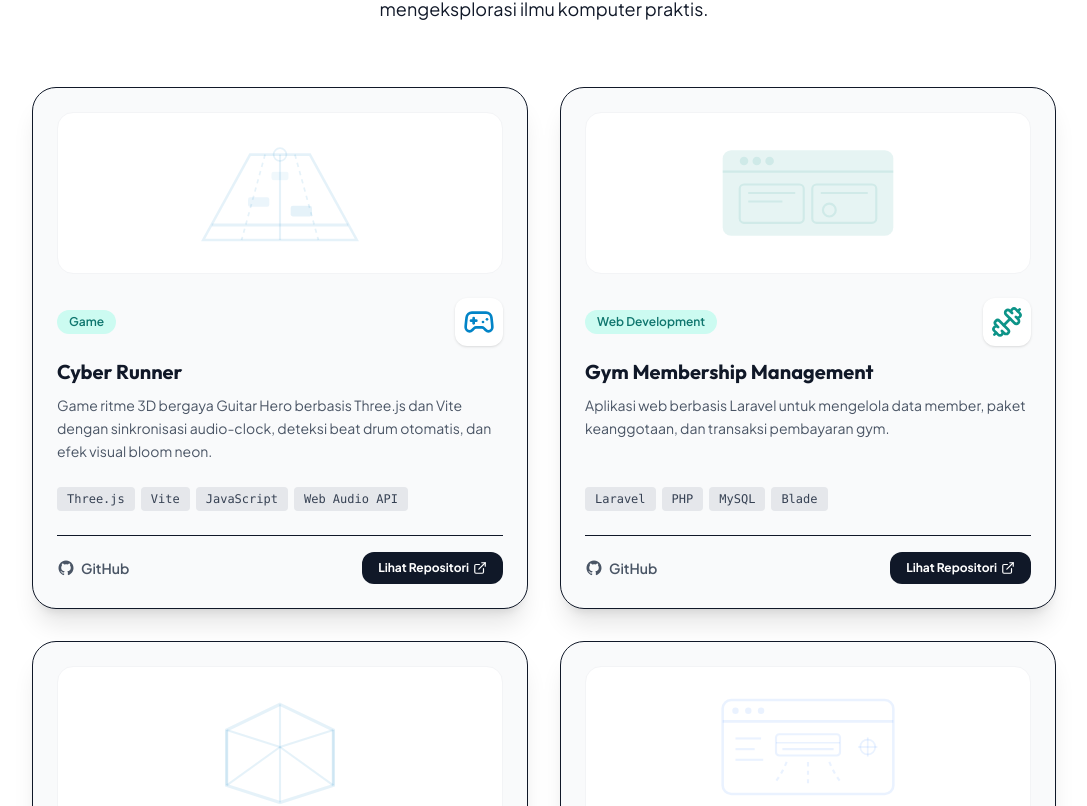
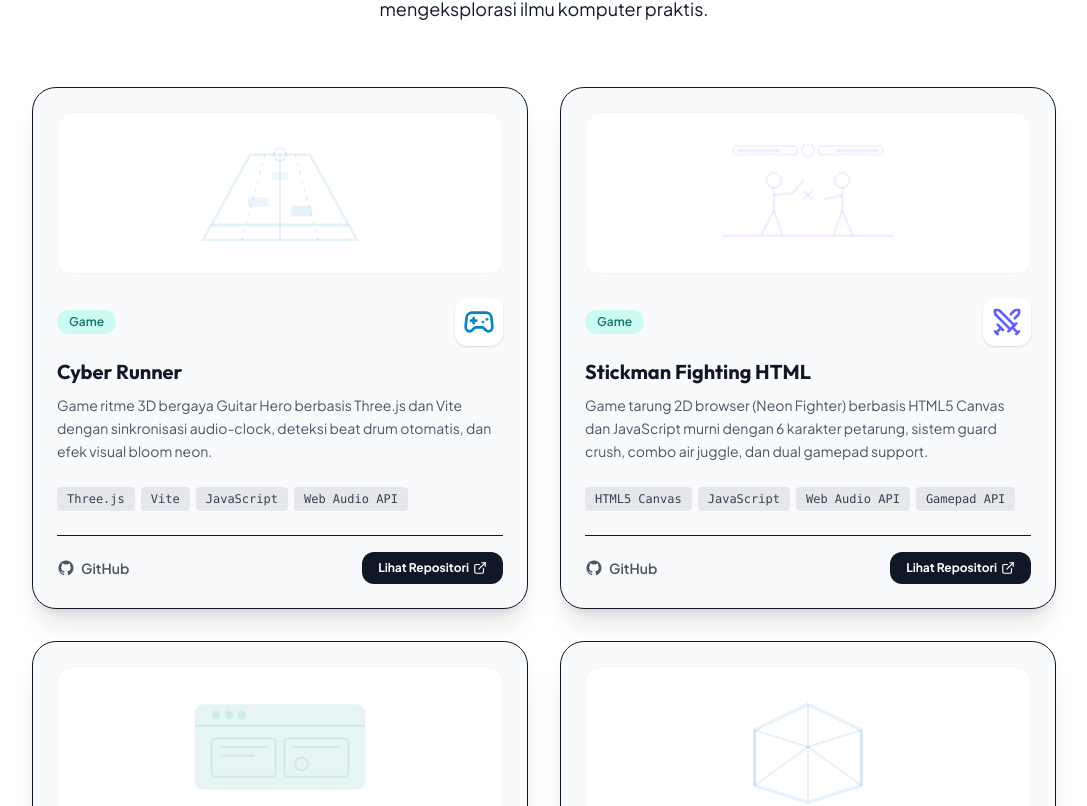
Before and after one commit to RiffaYP/portfolio-riffa, a React (Vite) app: page / in a window 1280 px wide. Shown: the part 2994-3800 px from the top of the page, without its empty margins (96-1183 px from the left). Built offline with nearby package versions, Linux system fonts and the light colour scheme.

Commit message:
feat: add Stickman Fighting HTML 2D game project

```diff
--- a/src/components/Projects.jsx
+++ b/src/components/Projects.jsx
@@ -1,4 +1,4 @@
-import { ExternalLink, Dumbbell, Joystick, Wind, BookOpen, Users, Video, Gamepad2 } from 'lucide-react';
+import { ExternalLink, Dumbbell, Joystick, Wind, BookOpen, Users, Video, Gamepad2, Swords } from 'lucide-react';
 
 export default function Projects() {
   const projects = [
@@ -27,6 +27,39 @@ export default function Projects() {
     },
     {
       id: 2,
+      title: 'Stickman Fighting HTML',
+      category: 'Game',
+      desc: 'Game tarung 2D browser (Neon Fighter) berbasis HTML5 Canvas dan JavaScript murni dengan 6 karakter petarung, sistem guard crush, combo air juggle, dan dual gamepad support.',
+      tech: ['HTML5 Canvas', 'JavaScript', 'Web Audio API', 'Gamepad API'],
+      repo: 'https://github.com/RiffaYP/Stickman-Fighting-HTML',
+      icon: <Swords className="w-8 h-8 text-indigo-500" />,
+      glowClass: 'glow-card-indigo',
+      illustration: (
+        <svg viewBox="0 0 100 60" className="w-full h-32 text-indigo-500/10 dark:text-indigo-400/10 fill-current">
+          <rect x="15" y="8" width="30" height="4" rx="1" stroke="currentColor" strokeWidth="0.8" fill="none" />
+          <rect x="17" y="9.5" width="20" height="1.5" fill="currentColor" />
+          <rect x="55" y="8" width="30" height="4" rx="1" stroke="currentColor" strokeWidth="0.8" fill="none" />
+          <rect x="63" y="9.5" width="20" height="1.5" fill="currentColor" />
+          <circle cx="50" cy="10" r="3" stroke="currentColor" strokeWidth="0.8" fill="none" />
+          <line x1="10" y1="50" x2="90" y2="50" stroke="currentColor" strokeWidth="1.2" />
+          <circle cx="34" cy="24" r="3.5" stroke="currentColor" strokeWidth="1" fill="none" />
+          <line x1="34" y1="27.5" x2="34" y2="38" stroke="currentColor" strokeWidth="1.2" />
+          <line x1="34" y1="31" x2="43" y2="30" stroke="currentColor" strokeWidth="1.2" />
+          <line x1="43" y1="30" x2="48" y2="24" stroke="currentColor" strokeWidth="1.2" />
+          <line x1="34" y1="38" x2="28" y2="50" stroke="currentColor" strokeWidth="1.2" />
+          <line x1="34" y1="38" x2="38" y2="50" stroke="currentColor" strokeWidth="1.2" />
+          <circle cx="66" cy="24" r="3.5" stroke="currentColor" strokeWidth="1" fill="none" />
+          <line x1="66" y1="27.5" x2="66" y2="38" stroke="currentColor" strokeWidth="1.2" />
+          <line x1="66" y1="31" x2="57" y2="33" stroke="currentColor" strokeWidth="1.2" />
+          <line x1="66" y1="38" x2="62" y2="50" stroke="currentColor" strokeWidth="1.2" />
+          <line x1="66" y1="38" x2="71" y2="50" stroke="currentColor" strokeWidth="1.2" />
+          <line x1="48" y1="29" x2="52" y2="33" stroke="currentColor" strokeWidth="1" />
+          <line x1="52" y1="29" x2="48" y2="33" stroke="currentColor" strokeWidth="1" />
+        </svg>
+      )
+    },
+    {
+      id: 3,
       title: 'Gym Membership Management',
       category: 'Web Development',
       desc: 'Aplikasi web berbasis Laravel untuk mengelola data member, paket keanggotaan, dan transaksi pembayaran gym.',
```
